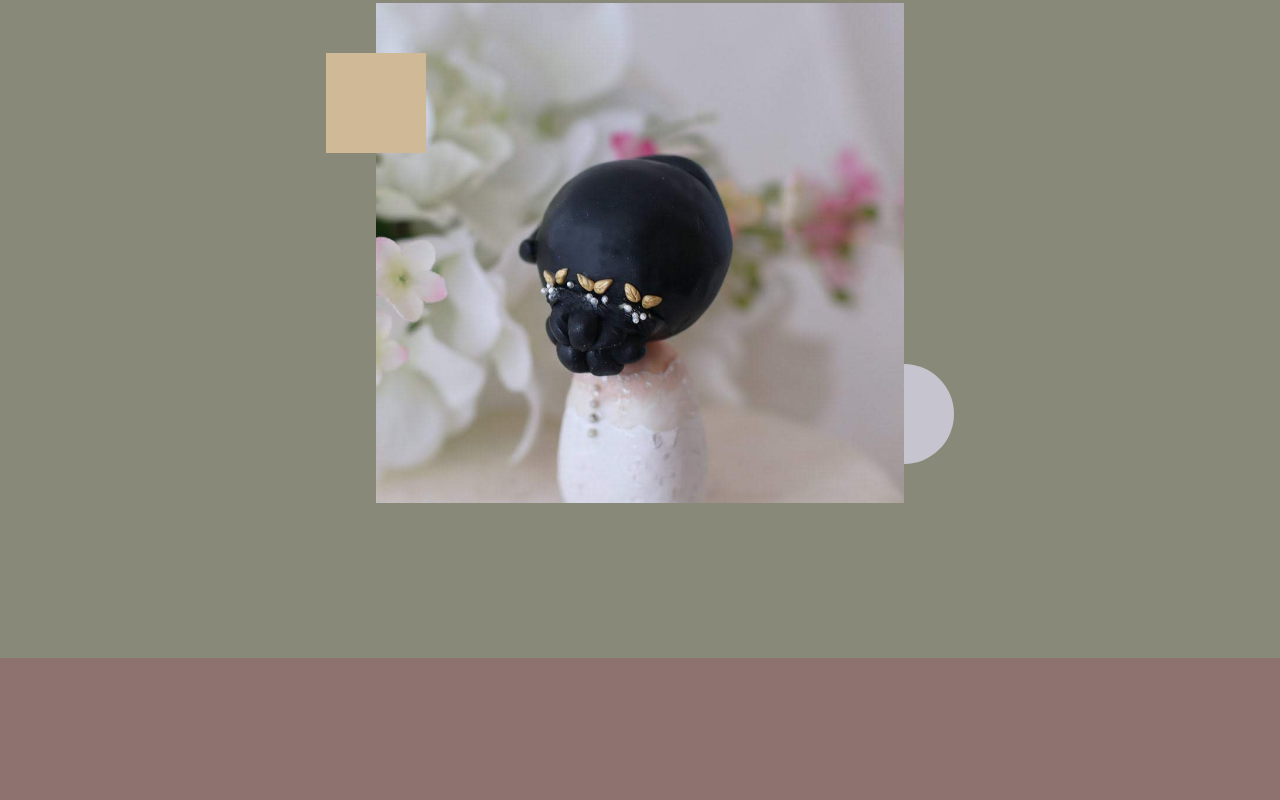
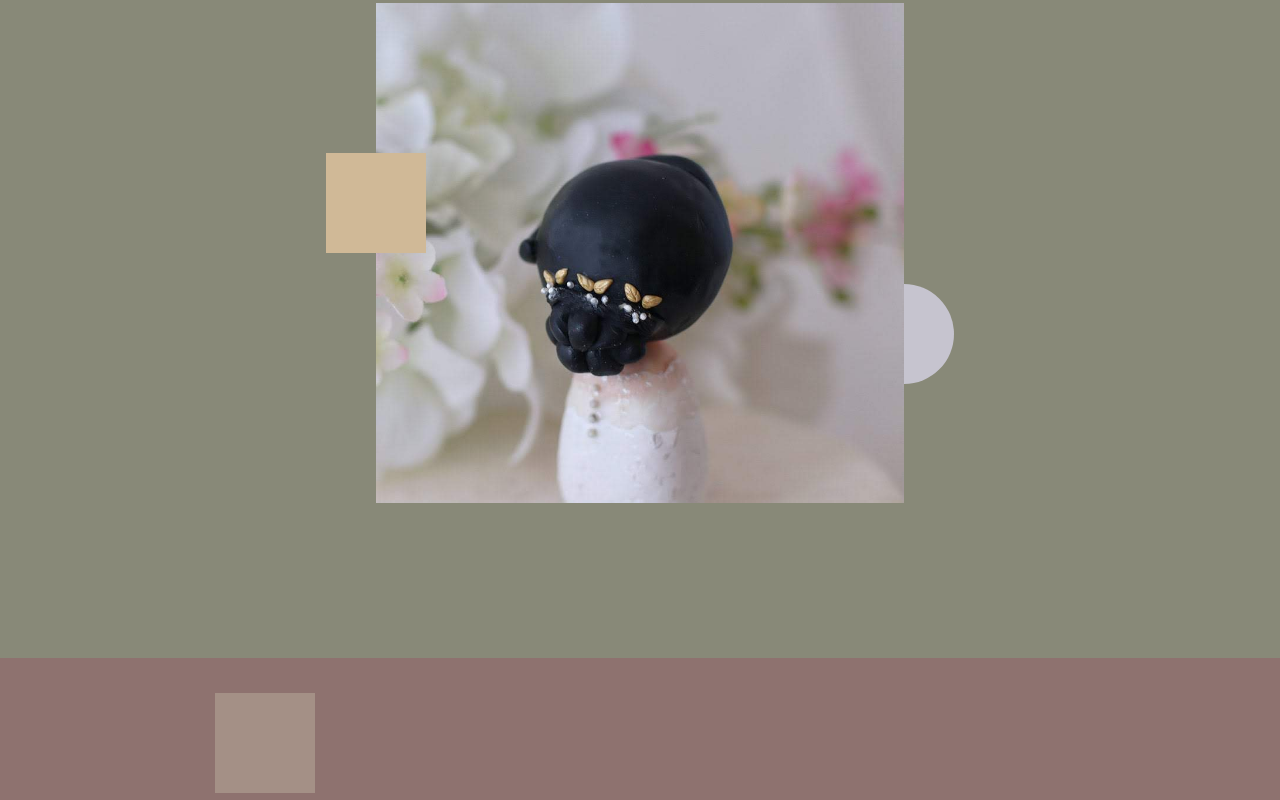
Before and after one commit to lindeluhuang/js-experiments-all, a plain HTML site: page js-experiment-4/index.html in a window 1280 px wide. Shown: the part 942-1742 px from the top of the page. Drawn offline with Linux system fonts and the light colour scheme; files whose address does not match are found by name.

Commit message:
parallax implemented

```diff
--- a/js-experiment-4/index.html
+++ b/js-experiment-4/index.html
@@ -26,33 +26,33 @@
 
     <section class="s1" data-type="Minis" data-page="1 / 2">
         <div class="content">
-            <div class="square"></div>
+            <div class="square" data-parallax="0.1"></div>
             <img src="assets/image1.jpg">
-            <div class="circle"></div>
+            <div class="circle" data-parallax="-0.1"></div>
         </div>
     </section>
 
     <section class="s2" data-type="Minis" data-page="2 / 2">
         <div class="content">
-            <div class="circle"></div>
+            <div class="circle" data-parallax="-0.2"></div>
             <img src="assets/image2.jpg">
-            <div class="square"></div>
+            <div class="square" data-parallax="0.25"></div>
         </div>
     </section>
 
     <section class="s3" data-type="Biggies" data-page="1 / 2" data-is-dark="yes">
         <div class="content">
-            <div class="circle"></div>
+            <div class="circle" data-parallax="-0.4"></div>
             <img src="assets/image3.jpg">
-            <div class="square"></div>
+            <div class="square" data-parallax="0.4"></div>
         </div>
     </section>
 
     <section class="s4" data-type="Biggies" data-page="2 / 2">
         <div class="content">
-            <div class="circle"></div>
+            <div class="circle" data-parallax="0.25"></div>
             <img src="assets/image4.jpg">
-            <div class="square"></div>
+            <div class="square" data-parallax="0.1"></div>
         </div>
     </section>
 
--- a/js-experiment-4/js/scroll.js
+++ b/js-experiment-4/js/scroll.js
@@ -37,13 +37,35 @@ document.addEventListener("scroll", function () {
             if (section.hasAttribute("data-is-dark")) {
                 headerTag.classList.add("white");
                 progressTag.classList.add("white");
-                console.log("white!!")
             } else {
                 headerTag.classList.remove("white");
                 progressTag.classList.remove("white");
-                console.log("not white!!")
             }
         }
     })
+})
 
+// when scroll, make things parallax
+// move certain tags based off how far they are from anchor point
+// anchor point = middle of section
+// how far to parallax? ratio of middle (not top) scrolled to parallax to anchor
+document.addEventListener("scroll", function () {
+    const topViewport = window.pageYOffset;
+    const midViewport = topViewport + (window.innerHeight/2);
+
+    sections.forEach(section => {
+        const topSection = section.offsetTop;
+        const midSection = topSection + section.offsetHeight/2;
+
+        const distanceToSection = midViewport - midSection;
+
+        const parallaxTags = section.querySelectorAll(`[data-parallax]`)
+
+        // loop over each parallaxed tag
+        parallaxTags.forEach(tag => {
+            const speed = parseFloat(tag.getAttribute("data-parallax"))
+            tag.style.transform = `translate(0, ${distanceToSection * speed}px)`
+        })
+
+    })
 })
```
